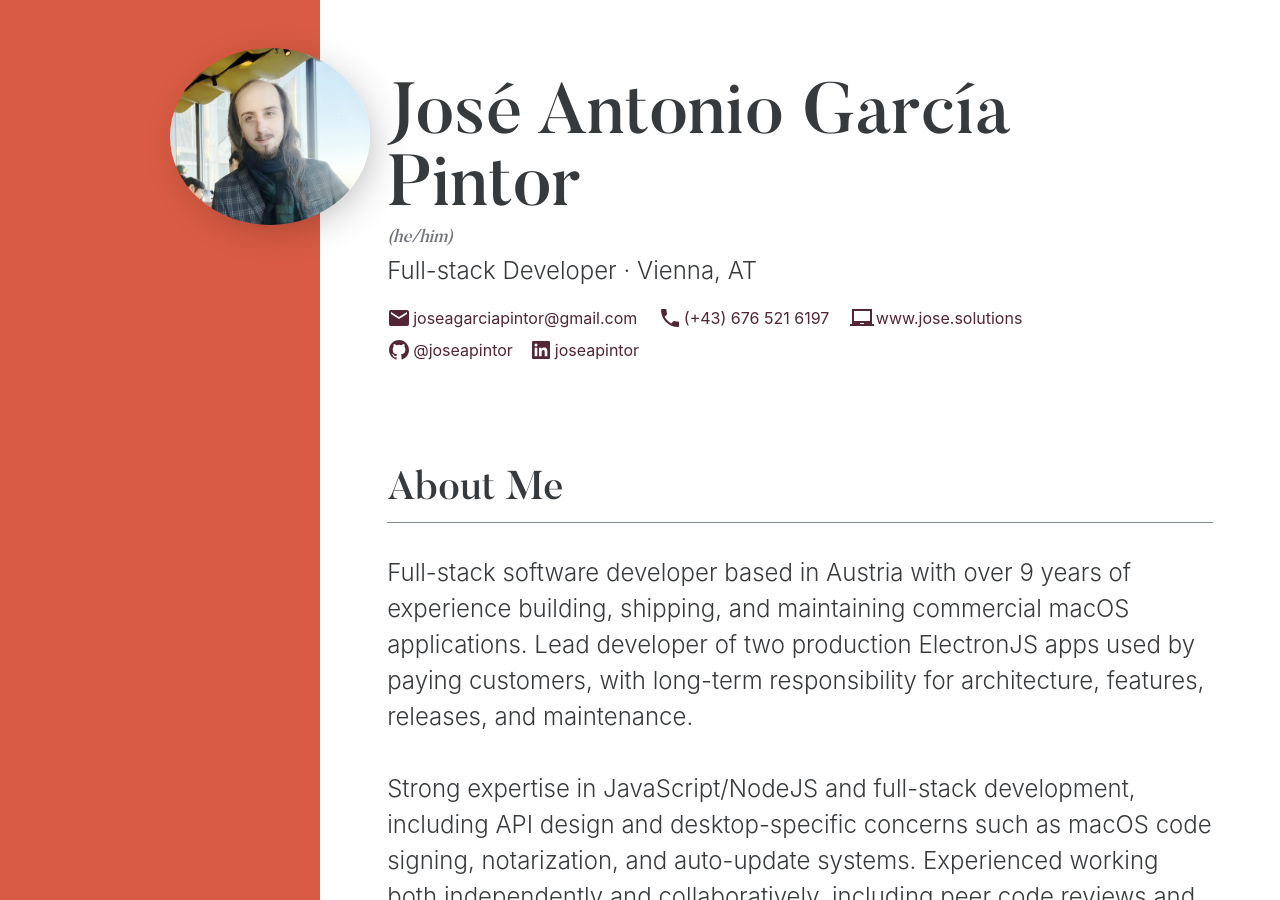
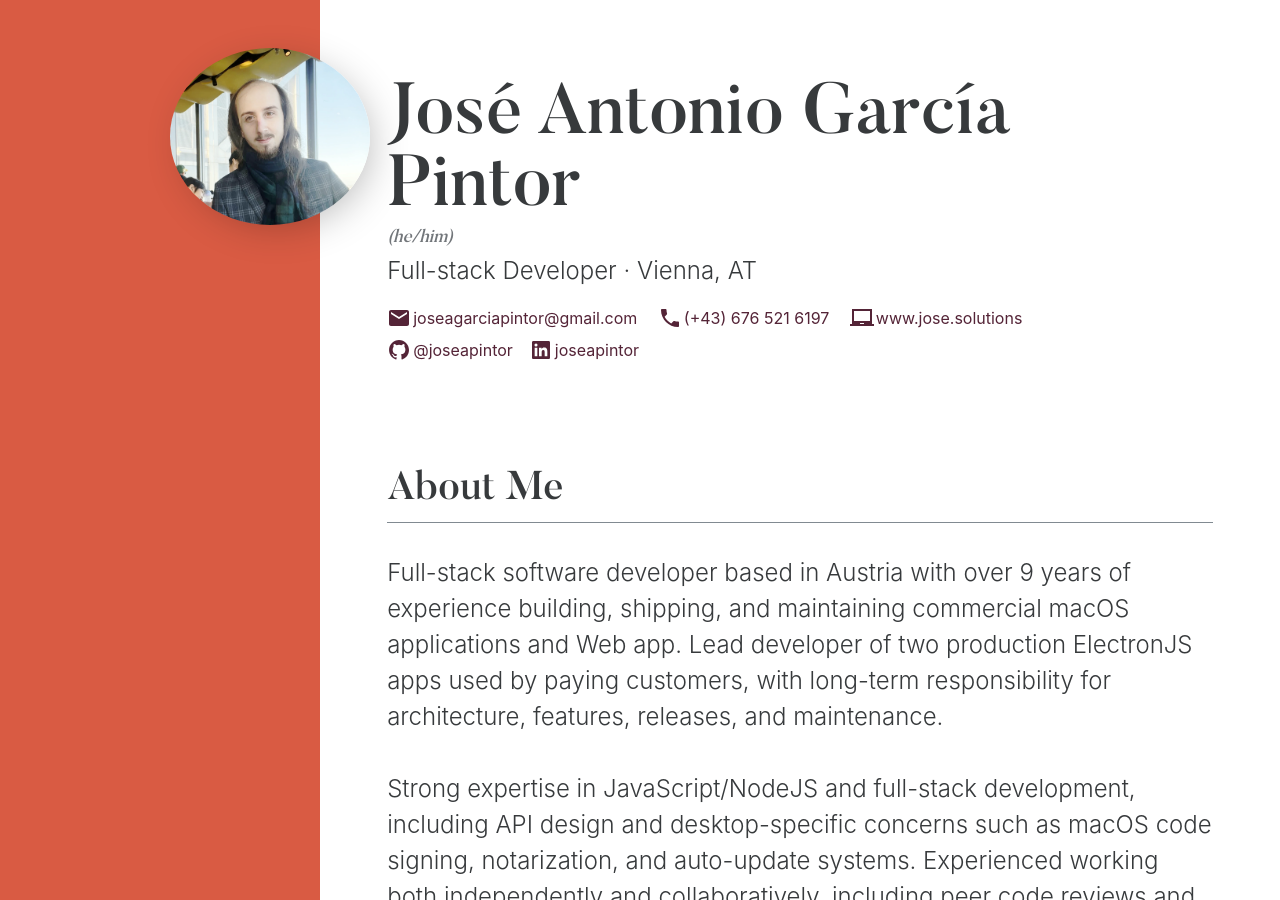
Before and after one commit to joseapintor/joseapintor.github.io, a Jekyll site: the page _pages/CV.html, which Jekyll copies as it is, in a window 1280 px wide and 900 px high. Built offline with Jekyll 4.4.1, drawn with Linux system fonts in a browser that asks for light colours.

Commit message:
Add web app to work experiences on About Me

```diff
--- a/_pages/CV.html
+++ b/_pages/CV.html
@@ -197,9 +197,10 @@
           <div class="lead p-summary">
             Full-stack software developer based in Austria with over 9 years of
             experience building, shipping, and maintaining commercial macOS
-            applications. Lead developer of two production ElectronJS apps used
-            by paying customers, with long-term responsibility for architecture,
-            features, releases, and maintenance.
+            applications and Web app. Lead developer of two production
+            ElectronJS apps used by paying customers, with long-term
+            responsibility for architecture, features, releases, and
+            maintenance.
             <br /><br />
             Strong expertise in JavaScript/NodeJS and full-stack development,
             including API design and desktop-specific concerns such as macOS
```
